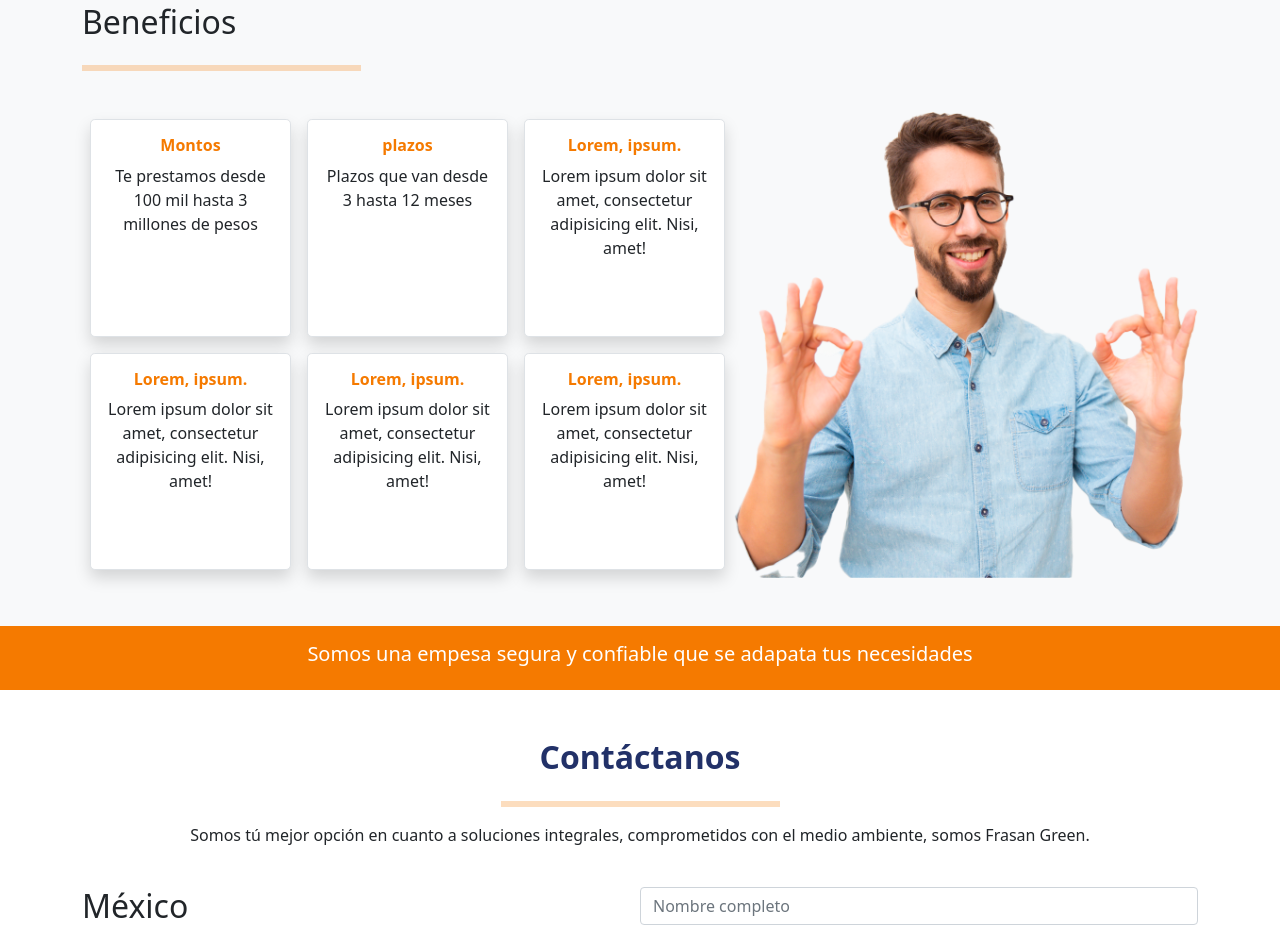
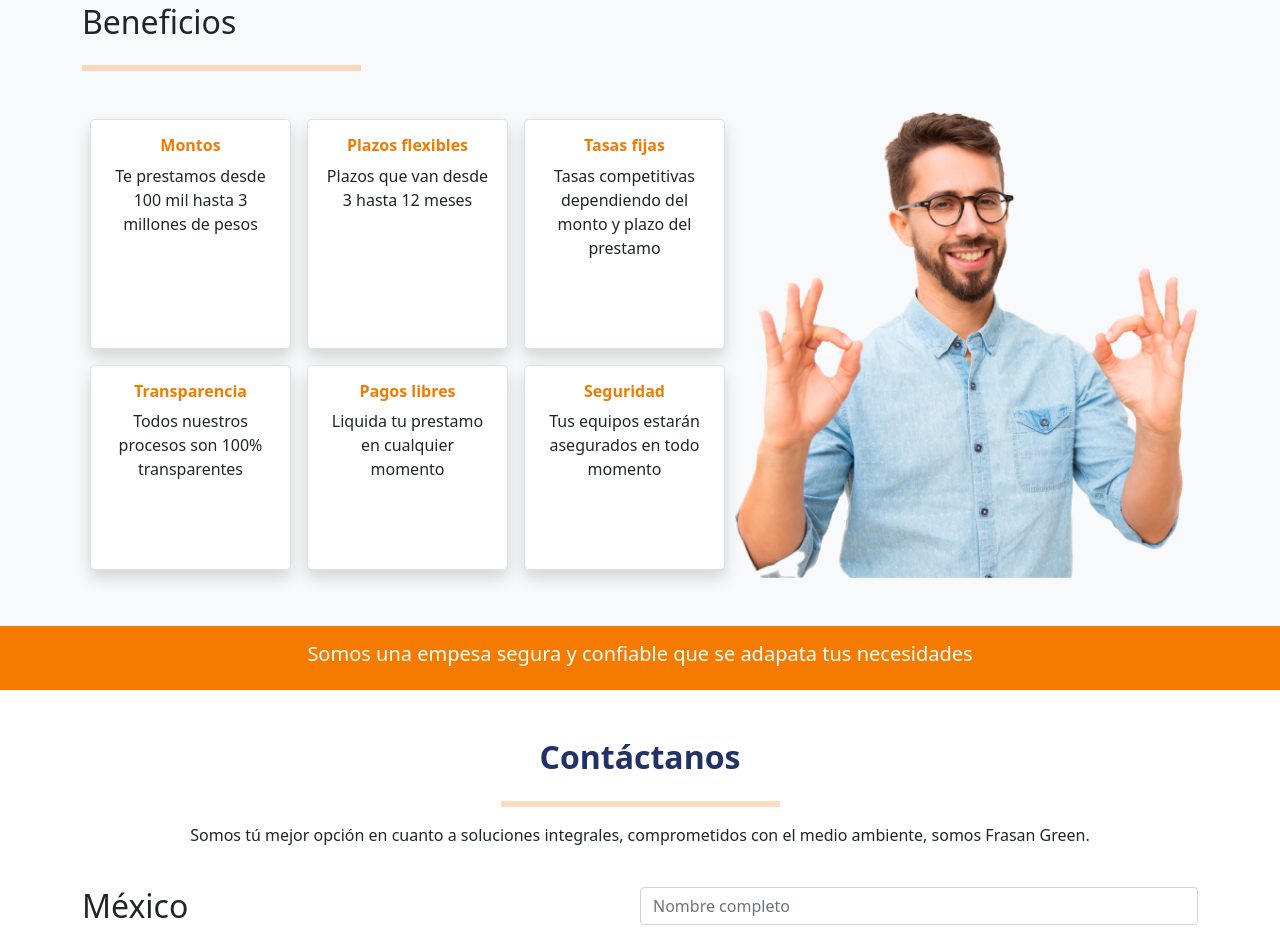
Before and after one commit to developerruiz/prendamaquina, a plain HTML site: page index.html in a window 1280 px wide. Shown: the part 3024-3954 px from the top of the page. Drawn offline with nearby package versions, Linux system fonts and the light colour scheme.

Commit message:
se hacen ajuses en textos

```diff
--- a/index.html
+++ b/index.html
@@ -346,7 +346,7 @@
                 <div class="card border  rounded-3 shadow h-100">
                   <div class="card-body ">
                     <div class="card-title fw-bold h6 color-orange">
-                      plazos
+                      Plazos flexibles
                     </div>
                     <p>Plazos que van desde 3 hasta 12 meses</p>
 
@@ -357,9 +357,9 @@
                 <div class="card border  rounded-3 shadow h-100">
                   <div class="card-body">
                     <div class="card-title fw-bold h6 color-orange">
-                      Lorem, ipsum.
+                      Tasas fijas
                     </div>
-                    <p>Lorem ipsum dolor sit amet, consectetur adipisicing elit. Nisi, amet!</p>
+                    <p>Tasas competitivas dependiendo del monto y plazo del prestamo</p>
 
                   </div>
                 </div>
@@ -368,9 +368,9 @@
                 <div class="card border  rounded-3 shadow h-100">
                   <div class="card-body">
                     <div class="card-title fw-bold h6 color-orange">
-                      Lorem, ipsum.
+                      Transparencia
                     </div>
-                    <p>Lorem ipsum dolor sit amet, consectetur adipisicing elit. Nisi, amet!</p>
+                    <p>Todos nuestros procesos son 100% transparentes</p>
 
                   </div>
                 </div>
@@ -379,9 +379,9 @@
                 <div class="card border  rounded-3 shadow h-100">
                   <div class="card-body">
                     <div class="card-title fw-bold h6 color-orange">
-                      Lorem, ipsum.
+                      Pagos libres
                     </div>
-                    <p>Lorem ipsum dolor sit amet, consectetur adipisicing elit. Nisi, amet!</p>
+                    <p>Liquida tu prestamo en cualquier momento</p>
 
                   </div>
                 </div>
@@ -390,9 +390,9 @@
                 <div class="card border  rounded-3 shadow h-100">
                   <div class="card-body">
                     <div class="card-title fw-bold h6 color-orange">
-                      Lorem, ipsum.
+                      Seguridad
                     </div>
-                    <p>Lorem ipsum dolor sit amet, consectetur adipisicing elit. Nisi, amet!</p>
+                    <p>Tus equipos estarán asegurados en todo momento</p>
 
                   </div>
                 </div>
```
